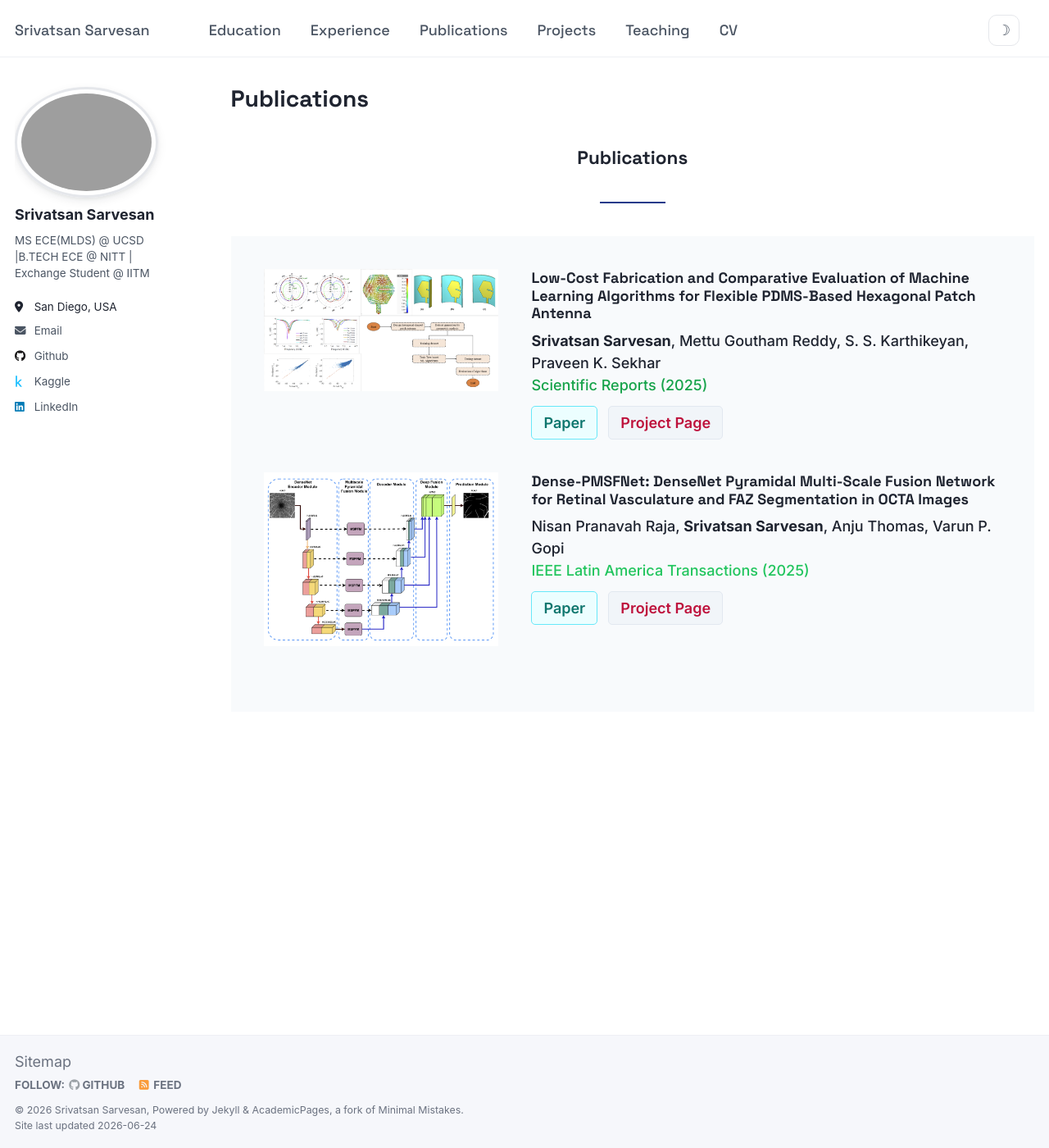
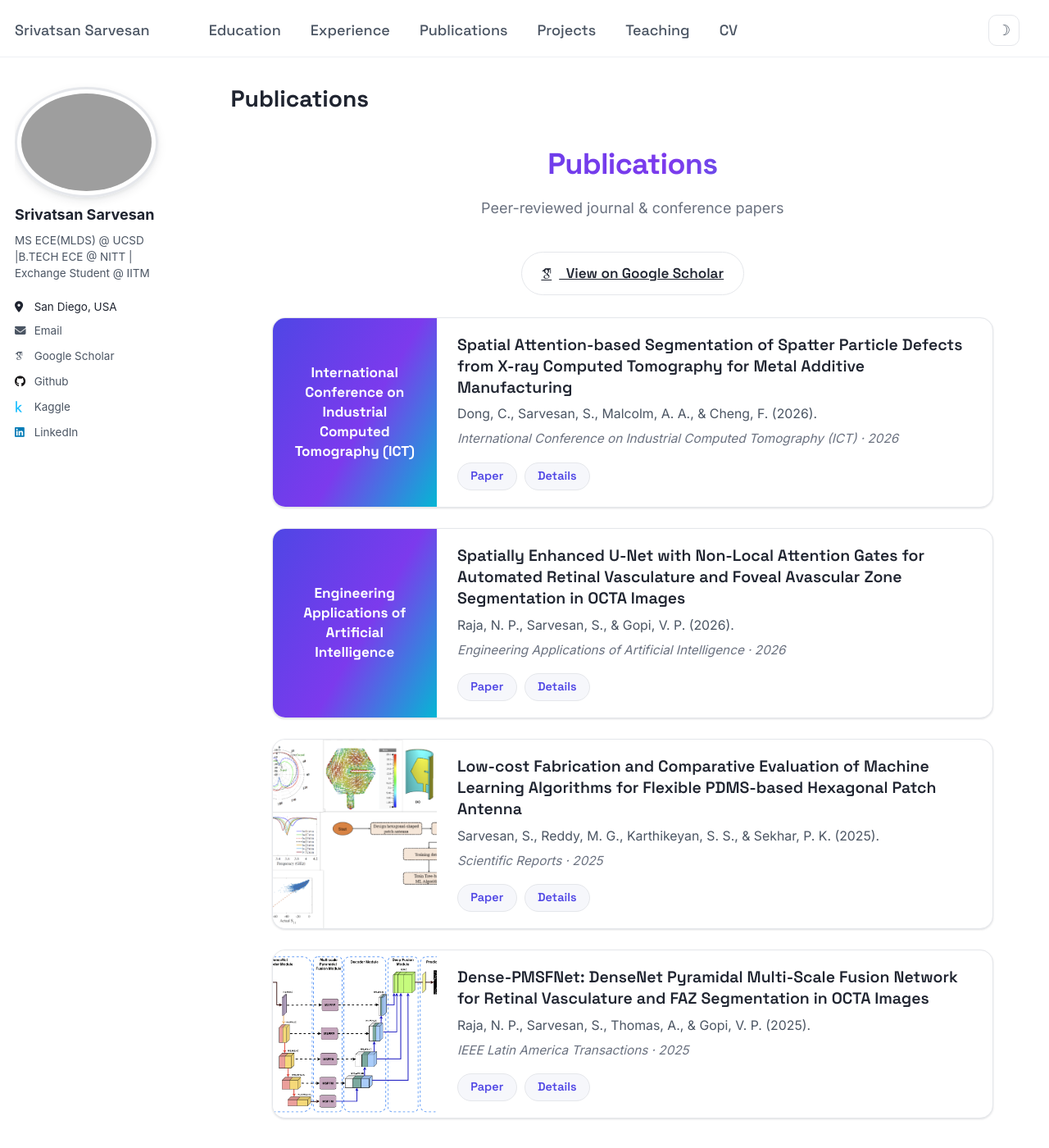
Before and after one commit to Srivatsan6923/srivatsan6923.github.io, a Jekyll site: the page built from _pages/publications.html, in a window 1280 px wide and 1400 px high. Shown: the whole window at 82% size. Built offline with Jekyll 4.4.1, drawn with Linux system fonts in a browser that asks for light colours; some web fonts are replaced.

Commit message:
Add real publications + Google Scholar; make publications page data-driven
- Replace placeholder pubs with 4 real, verified entries (metadata from
  Google Scholar): Dense-PMSFNet (IEEE Lat. Am. Trans. 2025), PDMS antenna
  (Scientific Reports 2025), spatially-enhanced U-Net (EAAI 2026), spatter
  defect segmentation (ICT 2026)
- Rewrite publications page to render from the _publications collection
  (sorted newest-first) with design-system styling + Scholar button, so it
  no longer hardcodes entries and stays in sync
- Add Google Scholar link to config and hero social row
- Add .pub list styles to the design system

```diff
--- a/_config.yml
+++ b/_config.yml
@@ -32,7 +32,7 @@ author:
 
   # Academic websites
   arxiv            : # URL - Update with the correct link to your profile
-  googlescholar    : #
+  googlescholar    : "https://scholar.google.com/citations?user=kM3H-xcAAAAJ&hl=en"
   impactstory      : # URL
   orcid            : #
   semantic         : # URL
--- a/_pages/publications.html
+++ b/_pages/publications.html
@@ -5,43 +5,41 @@ permalink: /publications/
 author_profile: true
 ---
 
-<h2 style="text-align:center; margin-bottom: 40px;">Publications</h2>
-<hr style="border: none; border-top: 2px solid #1e3a8a; margin-bottom: 40px; width: 80px; margin-left: auto; margin-right: auto;">
+<h2 class="section-heading section-heading--gradient">Publications</h2>
+<p class="section-sub">Peer-reviewed journal &amp; conference papers</p>
 
-<div style="background-color: #f8fafc; padding: 40px 0;">
-  <div style="display: flex; flex-direction: column; align-items: center;">
+{% if site.author.googlescholar %}
+<div style="text-align:center; margin-bottom: 1.5rem;">
+  <a class="btn-ghost" href="{{ site.author.googlescholar }}" target="_blank" rel="noopener">
+    <i class="ai ai-google-scholar"></i>&nbsp; View on Google Scholar
+  </a>
+</div>
+{% endif %}
 
-    <!-- Entry 1 -->
-    <div style="display: flex; align-items: flex-start; margin-bottom: 40px; max-width: 900px;">
-      <div style="flex: 1; padding-right: 20px;">
-        <img src="/images/antenna_paper_img.png" style="width: 100%; max-width: 350px;">
-      </div>
-      <div style="flex: 2; padding-left: 20px;">
-        <h3 style="margin-top: 0;">Low-Cost Fabrication and Comparative Evaluation of Machine Learning Algorithms for Flexible PDMS-Based Hexagonal Patch Antenna</h3>
-        <div style="font-weight: 500;"> <strong>Srivatsan Sarvesan</strong>, Mettu Goutham Reddy, S. S. Karthikeyan, Praveen K. Sekhar</div>
-        <div style="color: #16a34a; font-weight: 500;">Scientific Reports (2025)</div>
-        <div style="margin-top: 12px;">
-          <a href="https://www.nature.com/articles/s41598-025-15678-2" target="_blank" style="display: inline-block; background: #ecfeff; border: 1px solid #67e8f9; padding: 6px 14px; margin-right: 8px; color: #0f766e; font-weight: 600; text-decoration: none; border-radius: 5px;">Paper</a>
-          <a href="#" style="display: inline-block; background: #f1f5f9; border: 1px solid #e2e8f0; padding: 6px 14px; color: #be123c; font-weight: 600; text-decoration: none; border-radius: 5px;">Project Page</a>
-        </div>
+<div class="pub-list">
+  {% assign pubs = site.publications | sort: 'date' | reverse %}
+  {% for post in pubs %}
+  <div class="pub reveal">
+    {% if post.image %}
+      <div class="pub__thumb"><img src="{{ post.image }}" alt="{{ post.title | escape }}"></div>
+    {% else %}
+      <div class="pub__thumb pub__thumb--ph">{{ post.venue }}</div>
+    {% endif %}
+    <div class="pub__body">
+      <h3 class="pub__title">
+        {% if post.paperurl %}<a href="{{ post.paperurl }}" target="_blank" rel="noopener">{{ post.title }}</a>
+        {% else %}{{ post.title }}{% endif %}
+      </h3>
+      {% if post.citation %}
+        <div class="pub__authors">{{ post.citation | split: '. &quot;' | first }}.</div>
+      {% endif %}
+      <div class="pub__venue">{{ post.venue }} · {{ post.date | date: "%Y" }}</div>
+      <div class="pub__links">
+        {% if post.paperurl %}<a href="{{ post.paperurl }}" target="_blank" rel="noopener">Paper</a>{% endif %}
+        {% if post.slidesurl %}<a href="{{ post.slidesurl }}" target="_blank" rel="noopener">Slides</a>{% endif %}
+        <a href="{{ post.url }}">Details</a>
       </div>
     </div>
-
-    <!-- Entry 2 -->
-    <div style="display: flex; align-items: flex-start; margin-bottom: 40px; max-width: 900px;">
-      <div style="flex: 1; padding-right: 20px;">
-        <img src="/images/DensePMSFNet_paper_img.png" style="width: 100%; max-width: 350px;">
-      </div>
-      <div style="flex: 2; padding-left: 20px;">
-        <h3 style="margin-top: 0;">Dense-PMSFNet: DenseNet Pyramidal Multi-Scale Fusion Network for Retinal Vasculature and FAZ Segmentation in OCTA Images</h3>
-        <div style="font-weight: 500;">Nisan Pranavah Raja, <strong>Srivatsan Sarvesan</strong>, Anju Thomas, Varun P. Gopi</div>
-        <div style="color: #22c55e; font-weight: 500;">IEEE Latin America Transactions (2025)</div>
-        <div style="margin-top: 12px;">
-          <a href="https://ieeexplore.ieee.org/document/10930374" target="_blank" style="display: inline-block; background: #ecfeff; border: 1px solid #67e8f9; padding: 6px 14px; margin-right: 8px; color: #0f766e; font-weight: 600; text-decoration: none; border-radius: 5px;">Paper</a>
-          <a href="#" style="display: inline-block; background: #f1f5f9; border: 1px solid #e2e8f0; padding: 6px 14px; color: #be123c; font-weight: 600; text-decoration: none; border-radius: 5px;">Project Page</a>
-        </div>
-      </div>
-    </div>
-
   </div>
+  {% endfor %}
 </div>
--- /dev/null
+++ b/_publications/2026-eaai-spatially-enhanced-unet-octa.md
@@ -0,0 +1,15 @@
+---
+title: "Spatially Enhanced U-Net with Non-Local Attention Gates for Automated Retinal Vasculature and Foveal Avascular Zone Segmentation in OCTA Images"
+collection: publications
+category: manuscripts
+permalink: /publication/2026-eaai-spatially-enhanced-unet-octa
+excerpt: 'A spatially enhanced U-Net with non-local attention gates for automated retinal vasculature and FAZ segmentation in OCTA images.'
+date: 2026-01-01
+venue: 'Engineering Applications of Artificial Intelligence'
+paperurl: 'https://doi.org/10.1016/j.engappai.2026.113956'
+citation: 'Raja, N. P., Sarvesan, S., &amp; Gopi, V. P. (2026). &quot;Spatially Enhanced U-Net with Non-Local Attention Gates for Automated Retinal Vasculature and Foveal Avascular Zone Segmentation in Optical Coherence Tomography Angiography Images.&quot; <i>Engineering Applications of Artificial Intelligence</i>, 167, 113956.'
+---
+
+A spatially enhanced U-Net architecture augmented with non-local attention gates for
+automated segmentation of retinal vasculature and the foveal avascular zone (FAZ) in
+optical coherence tomography angiography (OCTA) images.
--- /dev/null
+++ b/_publications/2026-ict-spatter-defect-segmentation.md
@@ -0,0 +1,15 @@
+---
+title: "Spatial Attention-based Segmentation of Spatter Particle Defects from X-ray Computed Tomography for Metal Additive Manufacturing"
+collection: publications
+category: conferences
+permalink: /publication/2026-ict-spatter-defect-segmentation
+excerpt: 'A spatial-attention segmentation model for detecting spatter particle defects in X-ray CT, supporting quality control in metal additive manufacturing.'
+date: 2026-01-01
+venue: 'International Conference on Industrial Computed Tomography (ICT)'
+paperurl: 'https://www.ndt.net/article/ctc2026/papers/ict26_Contribution_257.pdf'
+citation: 'Dong, C., Sarvesan, S., Malcolm, A. A., &amp; Cheng, F. (2026). &quot;Spatial Attention-based Segmentation of Spatter Particle Defects from X-ray Computed Tomography for Metal Additive Manufacturing.&quot; <i>International Conference on Industrial Computed Tomography (ICT)</i>.'
+---
+
+A spatial attention-based segmentation model to detect spatter particle defects in X-ray
+Computed Tomography, improving defect-detection accuracy for quality control in metal
+additive-manufacturing processes.
--- a/_sass/_portfolio-custom.scss
+++ b/_sass/_portfolio-custom.scss
@@ -396,6 +396,45 @@ hr { border-top-color: var(--border); }
 .edu-card .edu-date { font-size: 0.82rem; color: var(--text-muted); margin-top: 0.3rem; }
 
 /* --------------------------------------------------------------------------
+   PUBLICATIONS list
+   -------------------------------------------------------------------------- */
+.pub-list { max-width: 880px; margin: 1.5rem auto; display: flex; flex-direction: column; gap: 1.4rem; }
+.pub {
+  display: grid; grid-template-columns: 200px 1fr; gap: 1.4rem; align-items: stretch;
+  background: var(--surface); border: 1px solid var(--border);
+  border-radius: var(--radius); overflow: hidden; box-shadow: var(--shadow-sm);
+  transition: transform 0.2s ease, box-shadow 0.2s ease, border-color 0.2s ease;
+}
+.pub:hover { transform: translateY(-4px); box-shadow: var(--shadow-md); border-color: var(--accent); }
+.pub__thumb { background: var(--bg-soft); display: flex; align-items: center; justify-content: center; overflow: hidden; }
+.pub__thumb img { width: 100%; height: 100%; object-fit: cover; }
+.pub__thumb--ph {
+  background: var(--gradient); color: #fff;
+  font-family: var(--font-display); font-weight: 700; font-size: 0.95rem;
+  text-align: center; padding: 1.2rem; line-height: 1.4;
+}
+.pub__body { padding: 1.1rem 1.3rem 1.1rem 0; display: flex; flex-direction: column; gap: 0.4rem; }
+.pub__title { font-size: 1.08rem; font-weight: 600; line-height: 1.35; margin: 0; }
+.pub__title a { color: var(--text); text-decoration: none; }
+.pub__title a:hover { color: var(--accent); }
+.pub__authors { font-size: 0.88rem; color: var(--text-soft); }
+.pub__authors .me { color: var(--accent); font-weight: 600; }
+.pub__venue { font-size: 0.85rem; color: var(--text-muted); font-style: italic; }
+.pub__links { display: flex; gap: 0.5rem; flex-wrap: wrap; margin-top: auto; padding-top: 0.5rem; }
+.pub__links a {
+  font-family: var(--font-display); font-size: 0.8rem; font-weight: 600;
+  padding: 0.3rem 0.85rem; border-radius: 999px; text-decoration: none;
+  background: var(--bg-soft); color: var(--accent); border: 1px solid var(--border);
+  transition: background 0.18s ease, color 0.18s ease;
+}
+.pub__links a:hover { background: var(--accent); color: var(--accent-text); }
+@media (max-width: 600px) {
+  .pub { grid-template-columns: 1fr; }
+  .pub__thumb { aspect-ratio: 16/9; }
+  .pub__body { padding: 0 1.2rem 1.2rem; }
+}
+
+/* --------------------------------------------------------------------------
    Reveal-on-scroll utility
    -------------------------------------------------------------------------- */
 .reveal { opacity: 0; transform: translateY(20px); transition: opacity 0.6s ease, transform 0.6s ease; }
```
Also changed, not shown: _pages/about.md (+1 -0 lines), _publications/2025-ieee-lat-dense-pmsfnet-octa.md (added, +16 -0 lines), _publications/2025-scirep-pdms-antenna.md (added, +16 -0 lines), _publications/octa_segmentation.md (deleted, +0 -18 lines), _publications/pdms_antenna.md (deleted, +0 -19 lines).
